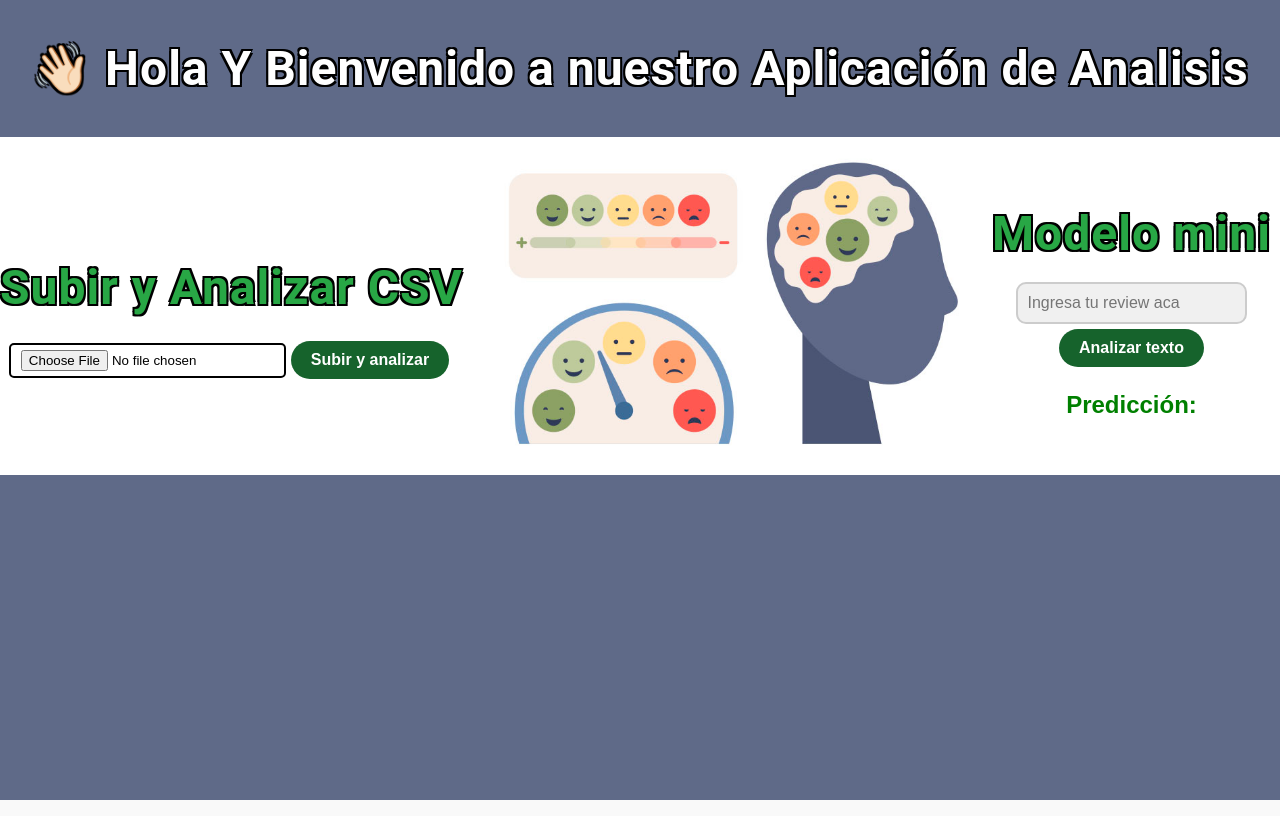
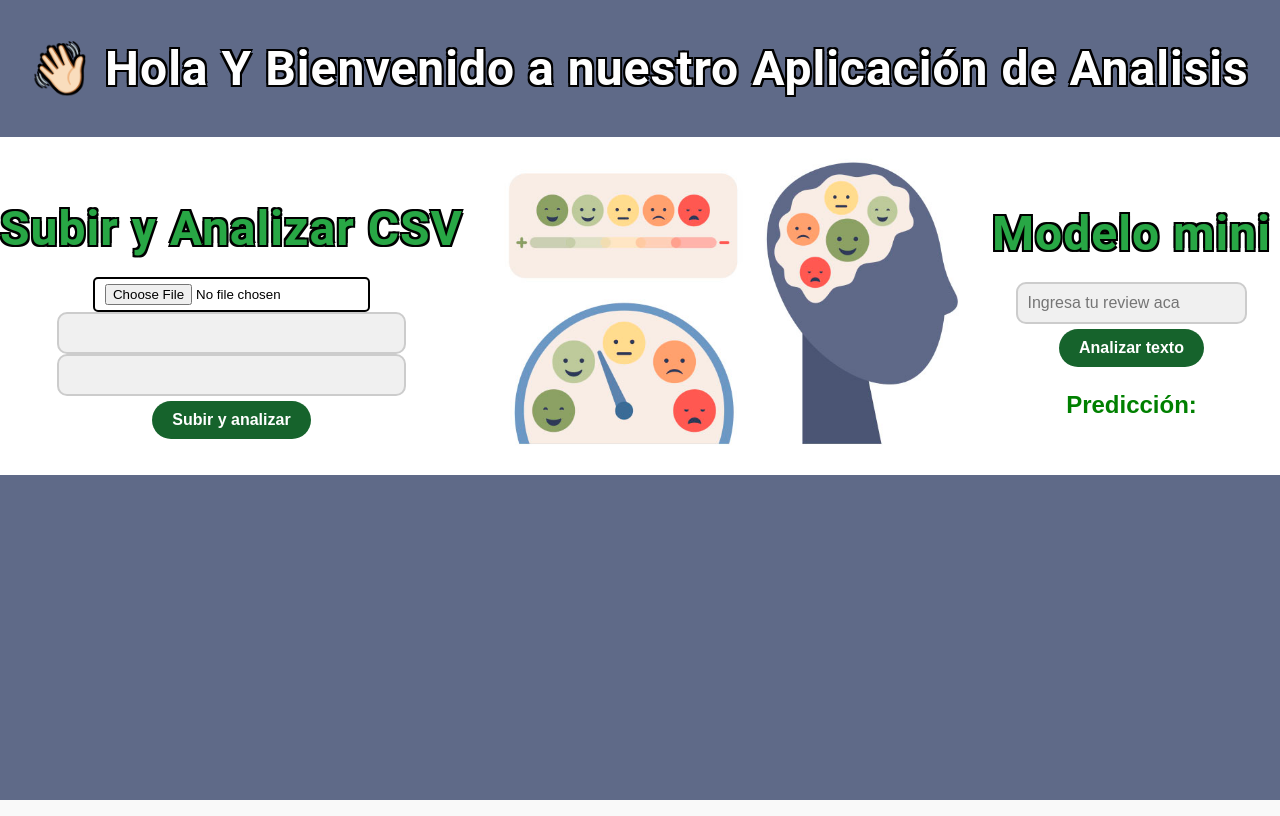
Before and after one commit to Medina95/Proyecto-front, a React (Create React App) app: page / in a window 1280 px wide. Built offline with nearby package versions, Linux system fonts and the light colour scheme.

Commit message:
Arreglito de las columnas

```diff
--- a/src/App.jsx
+++ b/src/App.jsx
@@ -10,6 +10,7 @@ import PieChartComponent from "./components/PieChartComponent";
 
 export function App() {
   const [file, setFile] = useState(null);
+  const [nameColumns, setNameColumns] = useState(["", ""]);
   const [porcentages, setPorcentages] = useState([]);
   const [shouldShowContent, setShouldContent] = useState(false);
   const [loading, setLoading] = useState(true);
@@ -25,33 +26,49 @@ export function App() {
     'm', 'o', 're', 've', 'y', 'ain', 'aren', 'couldn', 'didn', 'doesn', 'hadn', 'hasn', 'haven', 'isn', 'ma', 'mightn', 'mustn', 'needn', 'shan',
     'shouldn', 'wasn', 'weren', 'won', 'wouldn'
   ];
-  function getWordFrequency(texts) {
+  function getWordFrequency(texts, maxWords = 50) {
     const wordCount = {};
+    let totalWords = 0;
 
-    texts.forEach((text) => {
+    for (let i = 0; i < texts.length; i++) {
+      const text = texts[i];
       const words = text.toLowerCase().match(/\w+('\w+)?/g);
 
       if (words) {
-        words.forEach((word) => {
+        for (let j = 0; j < words.length; j++) {
+          const word = words[j];
           if (!stopWords.includes(word)) {
             wordCount[word] = (wordCount[word] || 0) + 1;
+            totalWords++;
+
+            if (totalWords >= maxWords) {
+              return wordCount;
             }
-        });
           }
-    });
+        }
+      }
 
+      if (totalWords >= maxWords) {
+        return wordCount;
+      }
+    }
     return wordCount;
   }
 
-  useEffect(() => {
+
+
+  const uploadFileAndFetchPercentages = async () => {
       const apiUrl = "http://localhost:8000/api/v1/reviews/uploadDataFrame";
 
-    const uploadFileAndFetchPercentages = async () => {
-      if (!file) return;
+      if (!file || !nameColumns) {
+      alert("Verifique el archivo o los nombres de las columnas e intente nuevamente.");
+      return;
+    }
 
     try {
       const formData = new FormData();
       formData.append("file", file);
+      formData.append("labels", JSON.stringify(nameColumns));
 
       const response = await fetch(apiUrl, {
         method: "POST",
@@ -59,32 +76,32 @@ export function App() {
       });
 
       if (!response.ok) {
-          throw new Error("ERROR AL INTENTAR SUBIR Y TRAER LOS DATOS");
+        const errorText = await response.text(); // Obtiene el texto del error
+        throw new Error(`ERROR AL INTENTAR SUBIR Y TRAER LOS DATOS: ${errorText}`);
       }
 
       const data = await response.json();
 
       // Procesamiento de la data recibida
-        const text = data.map(row => row['Text']);
-        const predictedClasses = data.map(row => row['Predicted Class']);
-        const ratings = data.map(row => row['Rating']);
-        const probabilities = data.map(row => row['Probability']);
+      const text = data.map((row) => row["Text"]);
+      const predictedClasses = data.map((row) => row["Predicted Class"]);
+      const ratings = data.map((row) => row["Rating"]);
+      const probabilities = data.map((row) => row["Probability"]);
 
       // Calcular los porcentajes de cada clase de sentimiento
       const totalReviews = data.length;
-        const positiveReviews = predictedClasses.filter(c => c === 'Positivo').length;
-        const negativeReviews = predictedClasses.filter(c => c === 'Negativo').length;
-        const neutralReviews = predictedClasses.filter(c => c === 'Neutro').length;
-
+      const positiveReviews = predictedClasses.filter((c) => c === "Positivo").length;
+      const negativeReviews = predictedClasses.filter((c) => c === "Negativo").length;
+      const neutralReviews = predictedClasses.filter((c) => c === "Neutro").length;
 
       const positivePercentage = Math.round((positiveReviews / totalReviews) * 100);
       const negativePercentage = Math.round((negativeReviews / totalReviews) * 100);
       const neutralPercentage = Math.round((neutralReviews / totalReviews) * 100);
 
-        // filtrar los textos de la reviews
-        const textpositiveReviews = text.filter((text, index) => predictedClasses[index] === 'Positivo');
-        const textnegativeReviews = text.filter((text, index) => predictedClasses[index] === 'Negativo');
-        const textneutralReviews = text.filter((text, index) => predictedClasses[index] === 'Neutro');
+      // Filtrar los textos de las reviews
+      const textpositiveReviews = text.filter((text, index) => predictedClasses[index] === "Positivo");
+      const textnegativeReviews = text.filter((text, index) => predictedClasses[index] === "Negativo");
+      const textneutralReviews = text.filter((text, index) => predictedClasses[index] === "Neutro");
 
       const positiveWordFrequency = getWordFrequency(textpositiveReviews);
       const negativeWordFrequency = getWordFrequency(textnegativeReviews);
@@ -106,21 +123,15 @@ export function App() {
         negativePercentage,
         neutralPercentage,
         averageRating,
-          averageProbability
+        averageProbability,
       });
 
       setLoading(false);
-
-
     } catch (error) {
       console.log(error);
       setLoading(false);
-
     }
   };
-
-    uploadFileAndFetchPercentages();
-  }, [file]); // Ejecutar solo cuando `file` cambia
 
   return (
       <div className="App">
@@ -128,8 +139,11 @@ export function App() {
             <DataImport
                 file={file}
                 setFile={setFile}
+                nameColumns={nameColumns}
+                setNameColumns={setNameColumns}
                 shouldShowContent={shouldShowContent}
                 setShouldShowContent={setShouldContent}
+                uploadFileAndFetchPercentages={uploadFileAndFetchPercentages}
             />
         )}
 
--- a/src/components/DataImport.jsx
+++ b/src/components/DataImport.jsx
@@ -1,11 +1,27 @@
 import React, { useState } from 'react';
+import {setSelectionRange} from "@testing-library/user-event/dist/utils";
 
-export const DataImport = ( {file, setFile,shouldShowContent, setShouldShowContent }) => {
+export const DataImport = ( {file, setFile,nameColumns,setNameColumns, shouldShowContent, setShouldShowContent, uploadFileAndFetchPercentages }) => {
 
     const [reviewText, setReviewText] = useState('');
     const [prediction, setPrediction] = useState('');
     const [error, setError] = useState('');
+    const [rating, setRating] = useState('')
+    const [text, setText] = useState('')
 
+
+    const handleInputChange = (index, value) => {
+        const updatedColumns = [...nameColumns];
+        updatedColumns[index] = value;
+        setNameColumns(updatedColumns);
+    };
+
+    const handleRatingChange = (e) => {
+        setRating(e.target.value);
+    }
+    const handleReviewsChange = (e) => {
+        setText(e.target.value);
+    }
     const handleFileChange = (event) => {
         let selectedFile = event.target.files[0];
         if (selectedFile.type !== "text/csv") {
@@ -20,7 +36,7 @@ export const DataImport = ( {file, setFile,shouldShowContent, setShouldShowConte
     }
     const handleTextChange = (e) => {
         setReviewText(e.target.value);
-    };
+    }
     const handleAnalyzeClick = async () => {
         try {
             const response = await fetch('http://localhost:8000/api/v1/reviews/predict', {
@@ -47,12 +63,14 @@ export const DataImport = ( {file, setFile,shouldShowContent, setShouldShowConte
     };
 
 
-    const handleUpload = () => {
-        if (!file ) {
-            alert("Primero selecciona un archivo para analizar.");
+    const handleUpload =  () => {
+        if (!file || !nameColumns) {
+            alert("Verifique el archivo o los nombres de las columnas e intente nuevamente .");
             return;
         }
         setShouldShowContent(true);
+        uploadFileAndFetchPercentages();
+
     }
 
     return (
@@ -79,6 +97,17 @@ export const DataImport = ( {file, setFile,shouldShowContent, setShouldShowConte
                             cursor: 'pointer',
                         }}
                     />
+                    <input
+                        type="text"
+                        value={nameColumns[0]}
+                        onChange={(e) => handleInputChange(0, e.target.value)}
+
+                    />
+                    <input
+                        type="text"
+                        value={nameColumns[1]}
+                        onChange={(e) => handleInputChange(1, e.target.value)}
+                    />
                     <button onClick={handleUpload}>Subir y analizar</button>
                 </div>
                 <img src="/emocionesproyecto.jpg" alt="Logo" width="500" height="auto"/>
```
Lines whose indentation alone changed are shown as unchanged.
